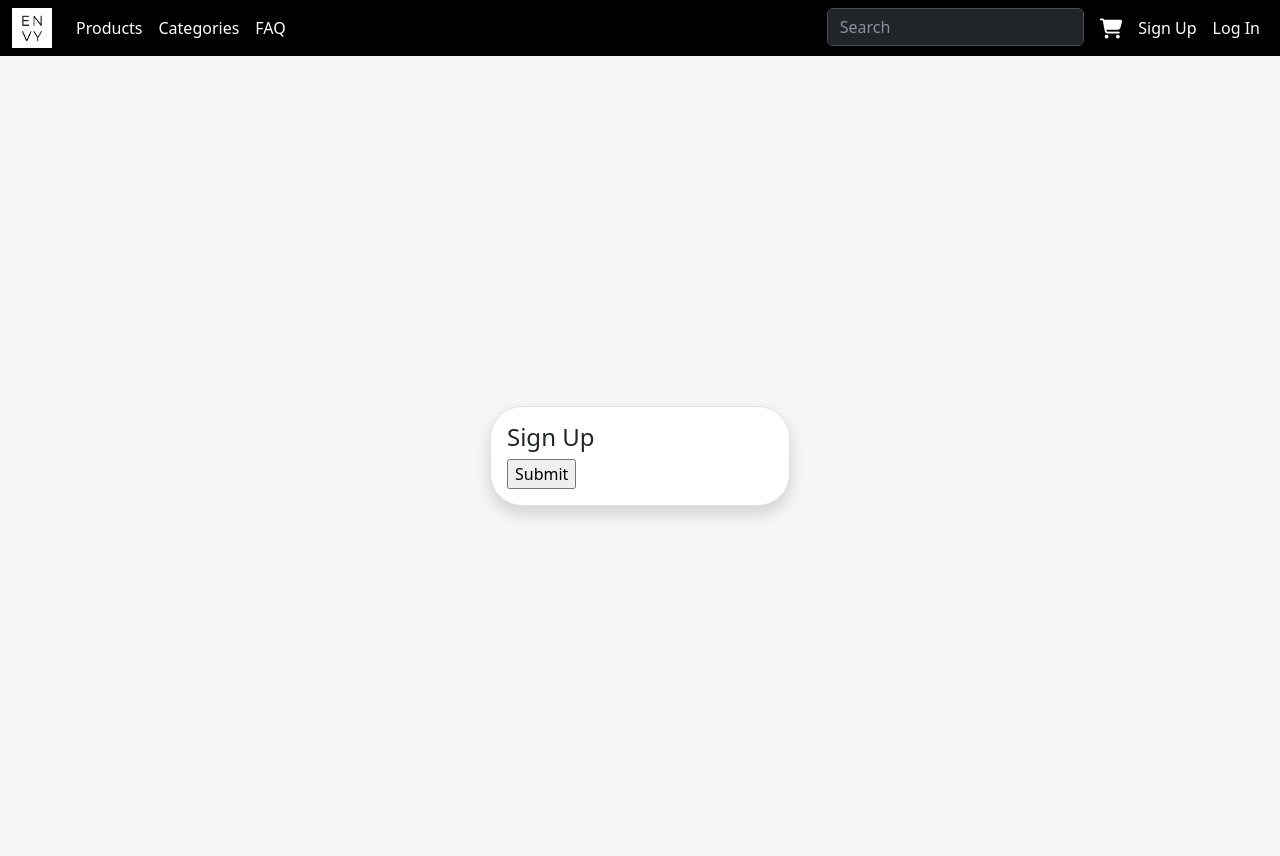
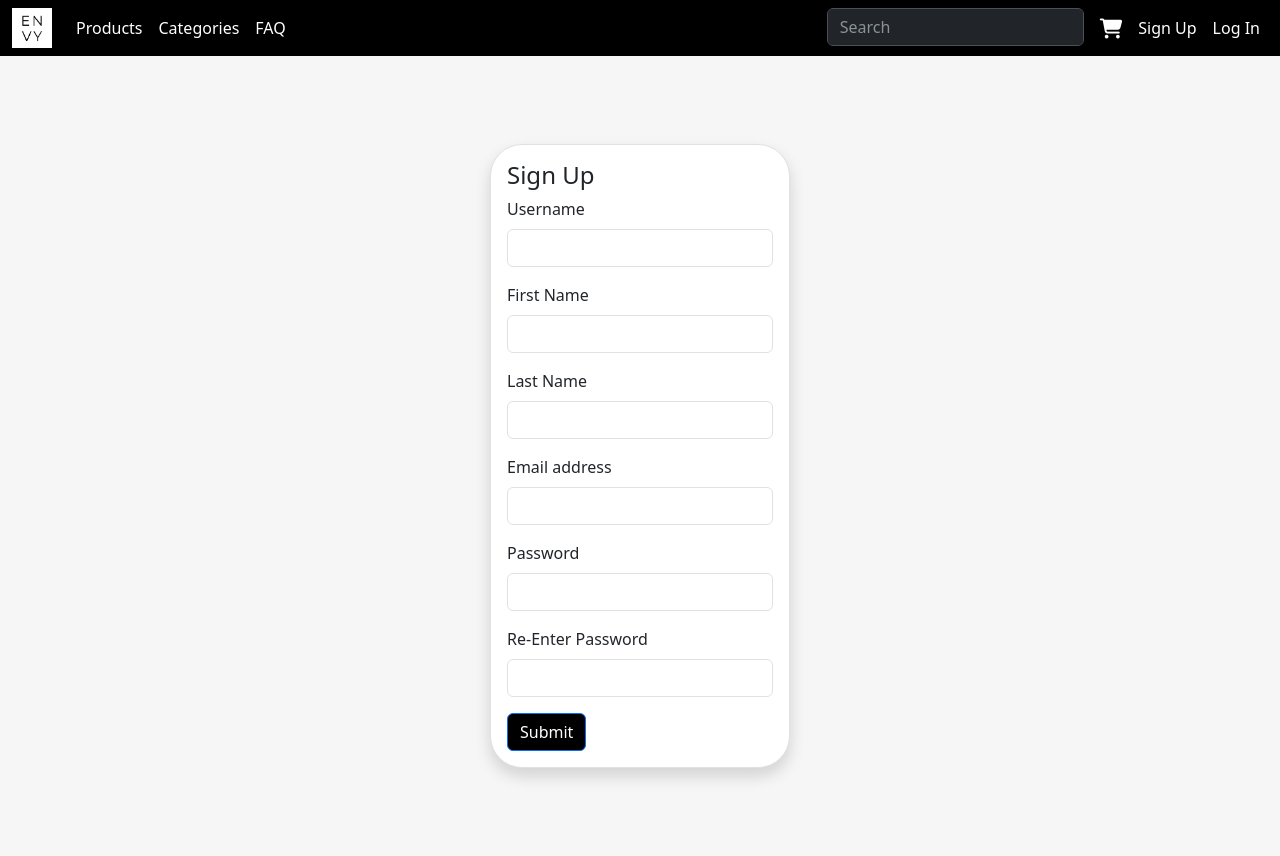
Before and after one commit to recoder99/clothing-site, a Django app: template home/templates/home/signup.html in a window 1280 px wide. Run offline with Django 3.2, Linux system fonts and the light colour scheme; the template is opened without the code that fills it, so the values that code supplies are empty.

Commit message:
login session added and sign up page improved

```diff
--- a/home/forms.py
+++ b/home/forms.py
@@ -5,7 +5,7 @@ from django.forms import ModelForm
 class signup_form(ModelForm):
     class Meta:
         model = User
-        fields = ['username', 'first_name', 'last_name', 'email', 'password']
+        fields = '__all__'
 
 class pi_form(ModelForm):
     class Meta:
--- a/home/templates/home/base.html
+++ b/home/templates/home/base.html
@@ -88,12 +88,21 @@
               ></i>
             </a>
           </li>
+          {% if request.user.is_authenticated %}
+          <li class="nav-item">
+            <a class="nav-link" href="/login">Welcome! {{request.user.username}}</a>
+          </li>
+          <li class="nav-item">
+            <a class="nav-link" href="{% url 'logout' %}">Log out</a>
+          </li>
+          {% else %}
           <li class="nav-item">
             <a class="nav-link" href="/signup">Sign Up</a>
           </li>
           <li class="nav-item">
-            <a class="nav-link" href="/login">Log In</a>
+            <a class="nav-link" href="/login">Log In{{request.user.username}}</a>
           </li>
+          {% endif %}
         </ul>
       </div>
     </nav>
--- a/home/templates/home/signup.html
+++ b/home/templates/home/signup.html
@@ -6,37 +6,38 @@
         <div class="col">
             <h4>Sign Up</h4>
             <form action="{% url 'signup' %}" method='post'>
-                <!-- <div class="mb-3">
+                {% csrf_token %}
+                <div class="mb-3">
+                  <label for="exampleInputEmail1" class="form-label">Username</label>
+                  <input name="username" type="text" class="form-control" id="exampleInputEmail1" aria-describedby="emailHelp">
+                </div>
+                <div class="mb-3">
                     <label for="exampleInputEmail1" class="form-label">First Name</label>
-                    <input type="email" class="form-control" id="exampleInputEmail1" aria-describedby="emailHelp">
-                  </div>
+                    <input name="first_name" type="text" class="form-control" id="exampleInputEmail1" aria-describedby="emailHelp">
+                </div>
                 <div class="mb-3 col">
                   <label for="exampleInputEmail1" class="form-label">Last Name</label>
-                  <input type="email" class="form-control" id="exampleInputEmail1" aria-describedby="emailHelp">
-                </div>
-                <div class="mb-3 col">
-                    <label for="exampleInputEmail1" class="form-label">Address</label>
-                    <input type="email" class="form-control" id="exampleInputEmail1" aria-describedby="emailHelp">
+                  <input name="last_name" type="text" class="form-control" id="exampleInputEmail1" aria-describedby="emailHelp">
                 </div>
                 <div class="mb-3 col">
                   <label for="exampleInputEmail1" class="form-label">Email address</label>
-                  <input type="email" class="form-control" id="exampleInputEmail1" aria-describedby="emailHelp">
+                  <input name="email" type="email" class="form-control" id="exampleInputEmail1" aria-describedby="emailHelp">
                 </div>
                 <div class="mb-3 col">
                   <label for="exampleInputPassword1" class="form-label">Password</label>
-                  <input type="password" class="form-control" id="exampleInputPassword1">
+                  <input name="password1" type="password" class="form-control" id="exampleInputPassword1">
                 </div>
                 <div class="mb-3 col">
                     <label for="exampleInputPassword2" class="form-label">Re-Enter Password</label>
-                    <input type="password" class="form-control" id="exampleInputPassword2">
+                    <input name="password2" type="password" class="form-control" id="exampleInputPassword2">
                 </div>
-                <button type="submit" class="btn btn-primary bg-black">Submit</button> -->
-                <fieldset>
-                  {% csrf_token %}
+                <button type="submit" class="btn btn-primary bg-black">Submit</button>
+                {% comment %} <fieldset>
+
                   {{form.as_p}}
                   {{form.error}}
                   <input type="submit" name="Create User">
-                </fieldset>
+                </fieldset> {% endcomment %}
               </form>
         </div>
     </div>
--- a/home/urls.py
+++ b/home/urls.py
@@ -4,7 +4,8 @@ from . import views
 urlpatterns = [
     path('', views.homepage, name='home-page'),
     path('faq', views.faq, name='faq'),
-    path('login', views.login, name='login'),
+    path('login', views.login_user, name='login'),
+    path('logout', views.logout_user, name='logout'),
     path('signup', views.signup, name='signup'),
     path('product/<int:id>', views.product_page, name='product_page')
 ]
```
Also changed, not shown: home/templates/home/login.html (+6 -3 lines), home/views.py (+34 -11 lines), db.sqlite3.
